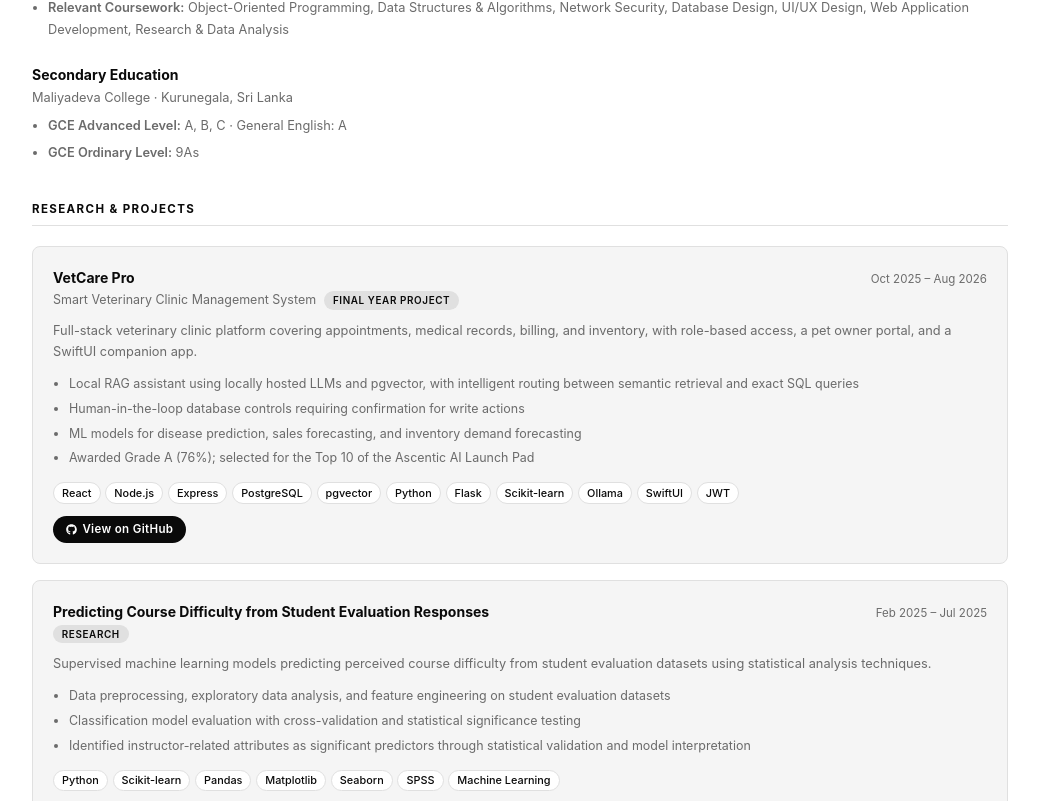
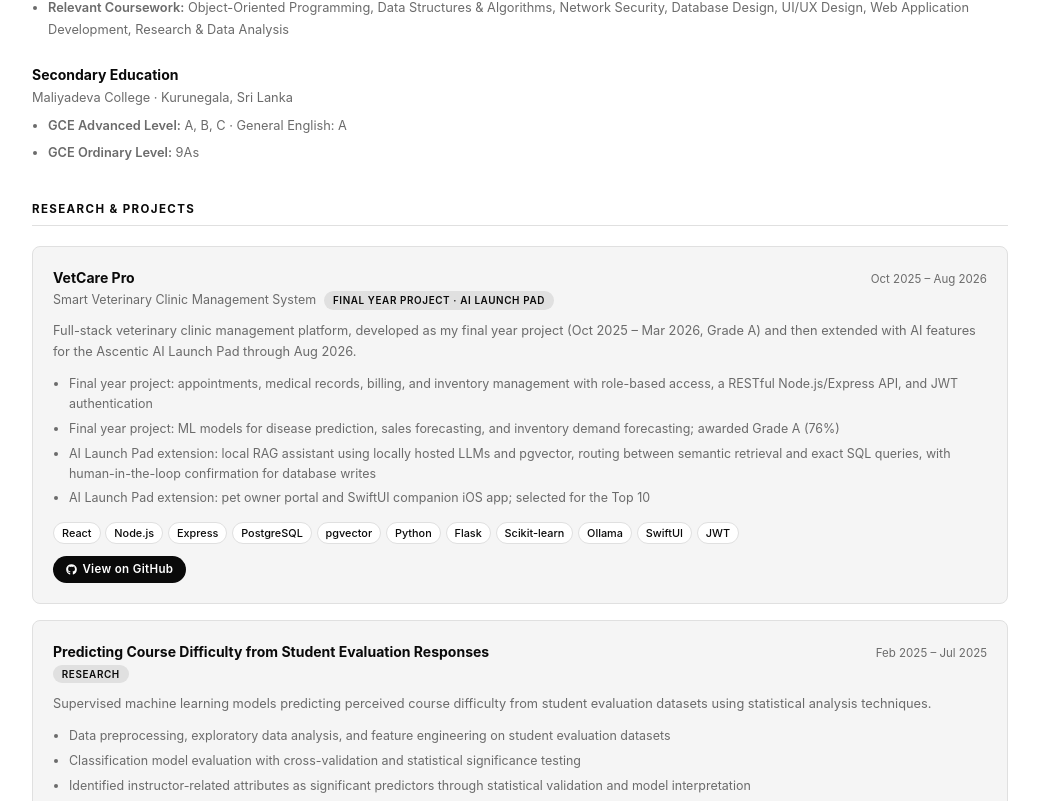
Before and after one commit to kalharatennakoon/kalharatennakoon.github.io, a React (Vite) app: page / in a window 1280 px wide. Shown: the part 704-1505 px from the top of the page, without its empty margins (120-1159 px from the left). Built offline with nearby package versions, Linux system fonts and the light colour scheme.

Commit message:
refactor: update Hero and Projects components for clarity and detail; enhance project summaries and descriptions

```diff
--- a/src/components/Hero.tsx
+++ b/src/components/Hero.tsx
@@ -35,7 +35,7 @@ function Hero() {
 
             {/* Academic profile */}
             <p style={{ fontSize: '0.875rem', color: 'var(--text-secondary)', lineHeight: 1.75, margin: '0 0 1rem' }}>
-              Computer Science graduate with First Class Honours, ranked top of the Software Engineering batch at ESU Kandy, with industry experience in cloud-native systems and DevOps automation at IFS R&D International. My undergraduate work applies machine learning to real problems: a final-year clinic management system with a local RAG assistant and forecasting models (Grade A, Ascentic AI Launch Pad Top 10), and a statistical study predicting perceived course difficulty from student evaluations. I am seeking graduate study at the intersection of machine learning and reliable, secure systems infrastructure.
+              Computer Science graduate with First Class Honours, ranked top of the Software Engineering batch at ESU Kandy, with industry experience in cloud-native systems and DevOps automation at IFS R&D International. My undergraduate work applies machine learning to real problems: a final-year veterinary clinic management system with ML forecasting models (Grade A), later extended with a local RAG assistant that reached the Top 10 of the Ascentic AI Launch Pad, and a statistical study predicting perceived course difficulty from student evaluations. I am seeking graduate study at the intersection of machine learning and reliable, secure systems infrastructure.
             </p>
 
             {/* Research interests */}
--- a/src/components/Projects.tsx
+++ b/src/components/Projects.tsx
@@ -15,17 +15,17 @@ const projects: Project[] = [
   {
     title: 'VetCare Pro',
     subtitle: 'Smart Veterinary Clinic Management System',
-    summary: 'Full-stack veterinary clinic platform covering appointments, medical records, billing, and inventory, with role-based access, a pet owner portal, and a SwiftUI companion app.',
+    summary: 'Full-stack veterinary clinic management platform, developed as my final year project (Oct 2025 – Mar 2026, Grade A) and then extended with AI features for the Ascentic AI Launch Pad through Aug 2026.',
     highlights: [
-      'Local RAG assistant using locally hosted LLMs and pgvector, with intelligent routing between semantic retrieval and exact SQL queries',
-      'Human-in-the-loop database controls requiring confirmation for write actions',
-      'ML models for disease prediction, sales forecasting, and inventory demand forecasting',
-      'Awarded Grade A (76%); selected for the Top 10 of the Ascentic AI Launch Pad',
+      'Final year project: appointments, medical records, billing, and inventory management with role-based access, a RESTful Node.js/Express API, and JWT authentication',
+      'Final year project: ML models for disease prediction, sales forecasting, and inventory demand forecasting; awarded Grade A (76%)',
+      'AI Launch Pad extension: local RAG assistant using locally hosted LLMs and pgvector, routing between semantic retrieval and exact SQL queries, with human-in-the-loop confirmation for database writes',
+      'AI Launch Pad extension: pet owner portal and SwiftUI companion iOS app; selected for the Top 10',
     ],
     technologies: ['React', 'Node.js', 'Express', 'PostgreSQL', 'pgvector', 'Python', 'Flask', 'Scikit-learn', 'Ollama', 'SwiftUI', 'JWT'],
     github: 'https://github.com/kalharatennakoon/vetcarepro',
     date: 'Oct 2025 – Aug 2026',
-    tag: 'Final Year Project',
+    tag: 'Final Year Project · AI Launch Pad',
   },
   {
     title: 'Predicting Course Difficulty from Student Evaluation Responses',
```
